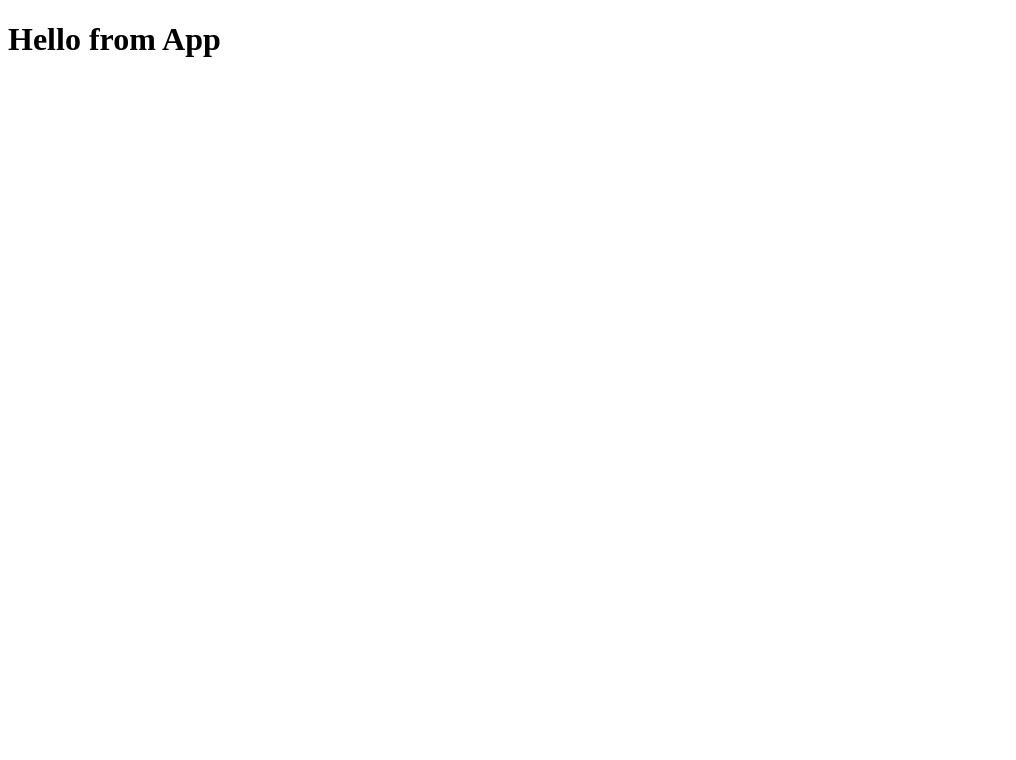
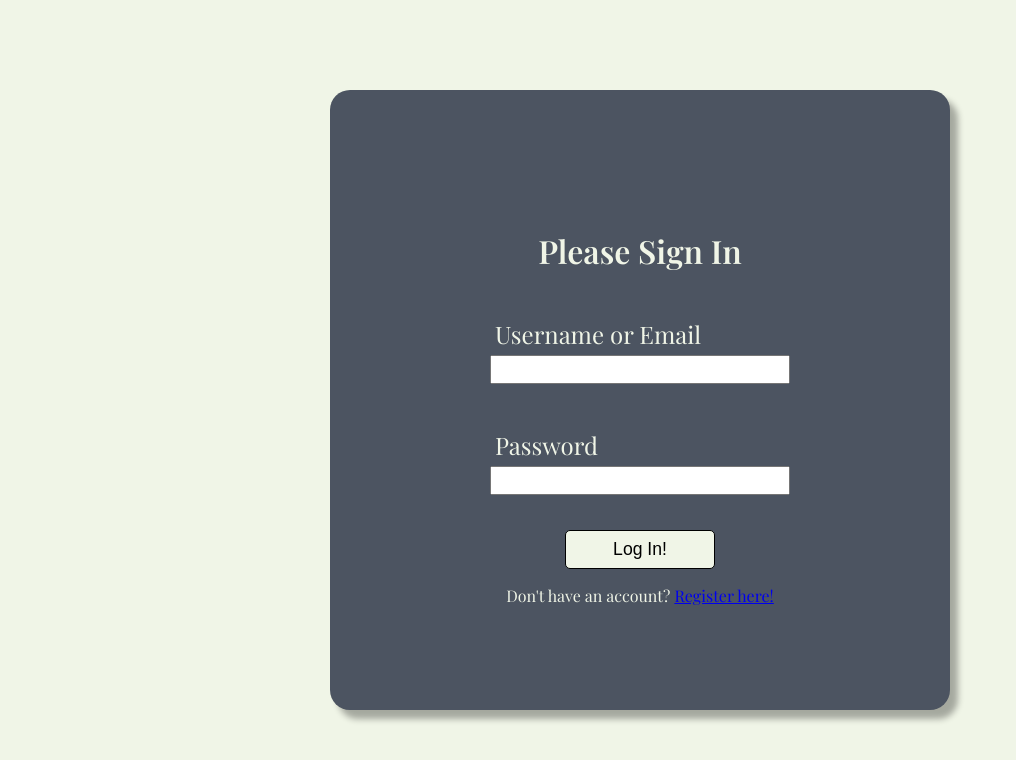
Before and after one commit to amarrero10/CozyNest, a React (Create React App) app in the folder frontend/: page /login in a window 1280 px wide. Shown: the top 760 px of the page, without its empty margins (0-1016 px from the left). Built offline with nearby package versions, Linux system fonts and the light colour scheme; no server answers.

Commit message:
Add Login CSS

```diff
--- a/frontend/src/App.js
+++ b/frontend/src/App.js
@@ -1,6 +1,14 @@
+import React from "react";
+import { Route, Switch } from "react-router-dom";
+import LoginFormPage from "./components/LoginFormPage";
+
 function App() {
   return (
-    <h1>Hello from App</h1>
+    <Switch>
+      <Route path="/login">
+        <LoginFormPage />
+      </Route>
+    </Switch>
   );
 }
 
--- /dev/null
+++ b/frontend/src/components/LoginFormPage/LoginForm.css
@@ -0,0 +1,102 @@
+.loginContainer {
+  margin: 0 auto;
+  width: 600px;
+  height: 600px;
+  display: flex;
+  flex-direction: column;
+  align-items: center;
+  justify-content: center;
+  text-align: left;
+  padding: 10px;
+  background-color: #4c5461;
+  box-shadow: 8px 9px 6px rgba(0, 0, 0, 0.313);
+  border-radius: 20px;
+  color: #f0f5e7;
+
+  /* Center form */
+  position: absolute;
+  top: 50%;
+  left: 50%;
+  transform: translate(-50%, -50%);
+}
+
+.loginForm {
+  display: flex;
+  flex-direction: column;
+  align-items: center;
+  justify-content: center;
+  height: 300px;
+  width: 400px;
+  padding: 1;
+}
+
+.loginForm button {
+  margin-top: 15px;
+  padding: 8px;
+  font-size: 1.1rem;
+  width: 150px;
+  border-radius: 5px;
+  border: 1px solid black;
+  background-color: #f0f5e7;
+  transition: transform 1s;
+}
+
+.loginForm button:hover {
+  background-color: transparent;
+  border: 1px solid #fff;
+  color: white;
+  transform: translateY(-5px);
+}
+
+.loginLabel {
+  display: flex;
+  flex-direction: column;
+  width: 300px;
+  padding: 20px 5px;
+}
+
+.loginLabel > span {
+  padding: 5px;
+  font-size: 1.5rem;
+}
+
+.loginLabel > input {
+  padding: 5px 0;
+}
+
+.last {
+}
+
+.errorContainer {
+  height: 20px;
+  margin: -20px;
+}
+
+.errors {
+  color: red;
+  height: 100%;
+  animation-name: shake;
+  animation-duration: 0.35s;
+  animation-iteration-count: 2;
+}
+
+@keyframes shake {
+  0% {
+    transform: translateX(0);
+  }
+  20% {
+    transform: translateX(-5px);
+  }
+  40% {
+    transform: translateX(5px);
+  }
+  60% {
+    transform: translateX(-5px);
+  }
+  80% {
+    transform: translateX(5px);
+  }
+  100% {
+    transform: translateX(0);
+  }
+}
--- /dev/null
+++ b/frontend/src/components/LoginFormPage/index.js
@@ -0,0 +1,75 @@
+import React, { useState } from "react";
+import * as sessionActions from "../../store/session";
+import { useDispatch, useSelector } from "react-redux";
+import { Redirect } from "react-router-dom";
+import "./LoginForm.css";
+import { Link } from "react-router-dom/cjs/react-router-dom.min";
+
+function LoginFormPage() {
+  const dispatch = useDispatch();
+  const sessionUser = useSelector((state) => state.session.user);
+  const [credential, setCredential] = useState("");
+  const [password, setPassword] = useState("");
+  const [errors, setErrors] = useState({});
+
+  if (sessionUser) return <Redirect to="/" />;
+
+  const handleSubmit = (e) => {
+    e.preventDefault();
+    setErrors({});
+    return dispatch(sessionActions.login({ credential, password })).catch(async (res) => {
+      const data = await res.json();
+      if (data && data.errors) {
+        setErrors(data.errors);
+        setTimeout(() => {
+          setErrors({});
+        }, 2500);
+      }
+    });
+  };
+
+  return (
+    <div className="loginContainer">
+      <h1>Please Sign In</h1>
+      <form onSubmit={handleSubmit} className="loginForm">
+        <div>
+          <label className="loginLabel">
+            <span>Username or Email</span>
+            <input
+              type="text"
+              value={credential}
+              onChange={(e) => setCredential(e.target.value)}
+              required
+            />
+          </label>
+        </div>
+        <div>
+          <label className="loginLabel last">
+            <span>Password</span>
+            <input
+              type="password"
+              value={password}
+              onChange={(e) => setPassword(e.target.value)}
+              required
+            />
+          </label>
+        </div>
+
+        <button type="submit">Log In!</button>
+
+        <p>
+          Don't have an account?{" "}
+          <span>
+            <Link to="/register">Register here!</Link>
+          </span>
+        </p>
+
+        <div className="errorContainer">
+          {errors.credential && <p className="errors">{errors.credential} Please try again!</p>}
+        </div>
+      </form>
+    </div>
+  );
+}
+
+export default LoginFormPage;
--- a/frontend/src/index.css
+++ b/frontend/src/index.css
@@ -1 +1,12 @@
 /* TODO Add site wide styles */
+@import url("https://fonts.googleapis.com/css2?family=Open+Sans:wght@400;600&family=Playfair+Display:wght@400;600&display=swap");
+
+html,
+body {
+  box-sizing: border-box;
+  margin: 0;
+  padding: 0;
+  font-family: "Playfair Display", serif;
+  background-color: #f0f5e7;
+  color: #303646;
+}
--- a/frontend/src/index.js
+++ b/frontend/src/index.js
@@ -7,6 +7,7 @@ import { Provider } from "react-redux";
 import { BrowserRouter } from "react-router-dom";
 import App from "./App";
 import { restoreCSRF, csrfFetch } from "./store/csrf";
+import * as sessionActions from "./store/session";
 
 import configureStore from "./store";
 
@@ -17,6 +18,7 @@ if (process.env.NODE_ENV !== "production") {
 
   window.csrfFetch = csrfFetch;
   window.store = store;
+  window.sessionActions = sessionActions;
 }
 
 function Root() {
--- a/frontend/src/store/index.js
+++ b/frontend/src/store/index.js
@@ -1,8 +1,11 @@
 // frontend/src/store/index.js
 import { createStore, combineReducers, applyMiddleware, compose } from "redux";
 import thunk from "redux-thunk";
+import sessionReducer from "./session";
 
-const rootReducer = combineReducers({});
+const rootReducer = combineReducers({
+  session: sessionReducer,
+});
 
 let enhancer;
 
--- /dev/null
+++ b/frontend/src/store/session.js
@@ -0,0 +1,52 @@
+// frontend/src/store/session.js
+import { csrfFetch } from "./csrf";
+
+const SET_USER = "session/setUser";
+const REMOVE_USER = "session/removeUser";
+
+const setUser = (user) => {
+  return {
+    type: SET_USER,
+    payload: user,
+  };
+};
+
+const removeUser = () => {
+  return {
+    type: REMOVE_USER,
+  };
+};
+
+export const login = (user) => async (dispatch) => {
+  const { credential, password } = user;
+  const response = await csrfFetch("/api/session", {
+    method: "POST",
+    body: JSON.stringify({
+      credential,
+      password,
+    }),
+  });
+  const data = await response.json();
+  dispatch(setUser(data.user));
+  return response;
+};
+
+const initialState = { user: null };
+
+const sessionReducer = (state = initialState, action) => {
+  let newState;
+  switch (action.type) {
+    case SET_USER:
+      newState = Object.assign({}, state);
+      newState.user = action.payload;
+      return newState;
+    case REMOVE_USER:
+      newState = Object.assign({}, state);
+      newState.user = null;
+      return newState;
+    default:
+      return state;
+  }
+};
+
+export default sessionReducer;
```
